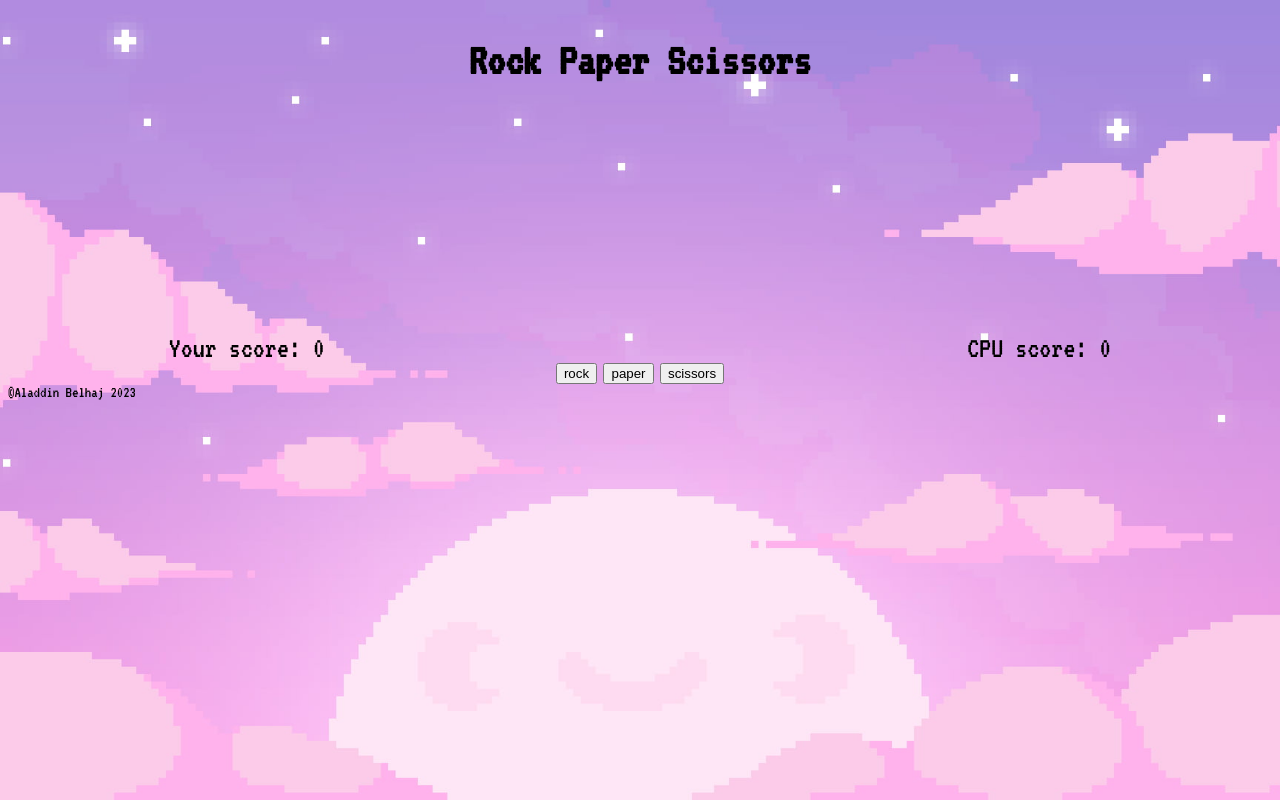
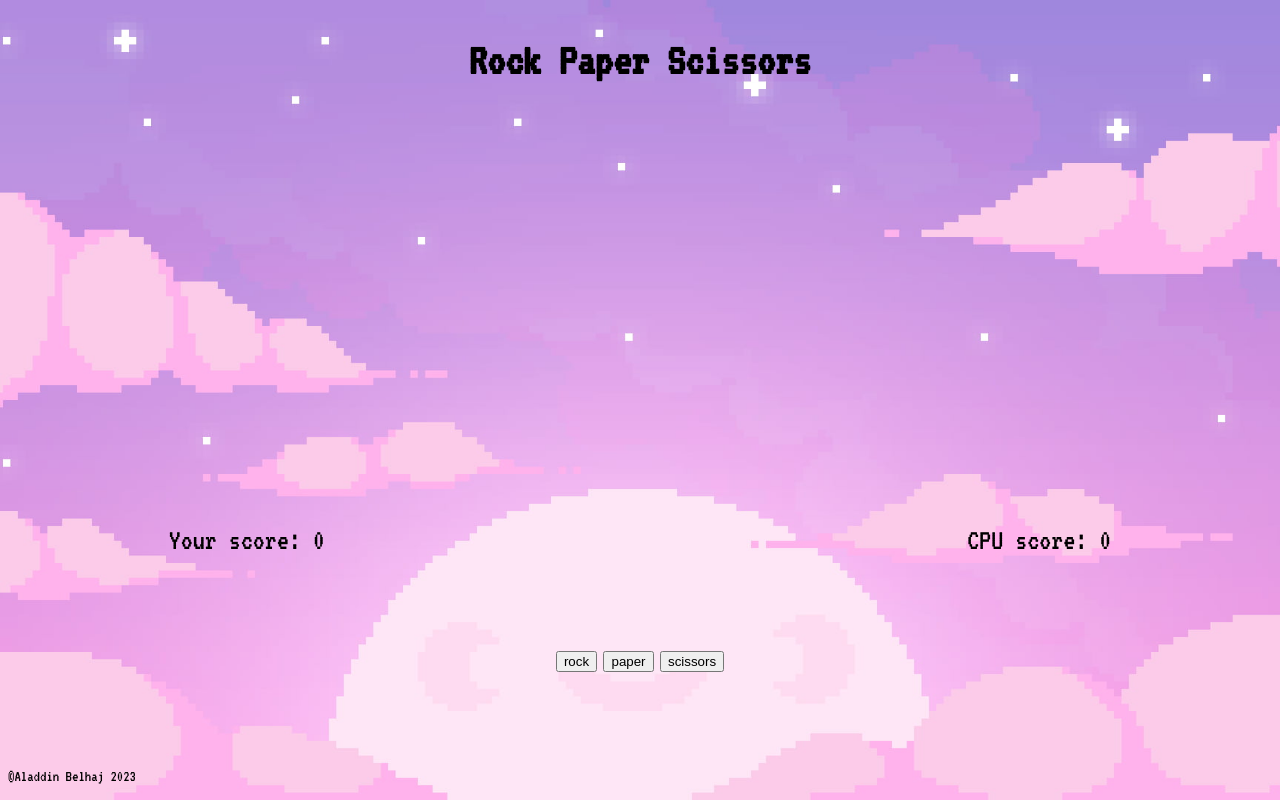
Before and after one commit to AladdinBelhaj/rock-paper-scissors, a plain HTML site: page index.html in a window 1280 px wide. Drawn offline with Linux system fonts and the light colour scheme.

Commit message:
Fix layout

```diff
--- a/styles/style.css
+++ b/styles/style.css
@@ -8,12 +8,13 @@ html {
 }
 
 
-
 body{
   display: flex;
+  flex-direction: column;
   justify-content: space-between;
-  flex-direction: column;
+  height: 97vh;
 }
+
 
 .buttons, #playAgain{
   align-self: center;
```
